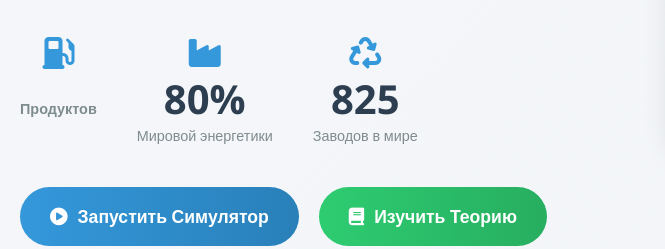
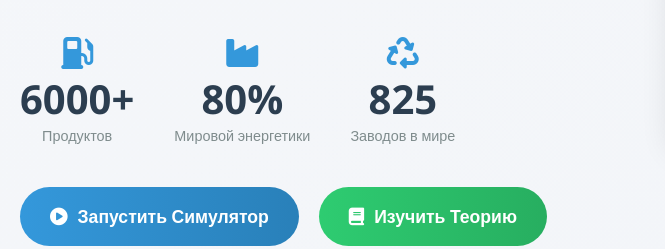
Before and after one commit to GaneevAmirHosting-dev/chemistry-oil, a plain HTML site: page index.html in a window 1280 px wide. Shown: the part 577-826 px from the top of the page, 0-665 px from the left. Drawn offline with nearby package versions, Linux system fonts and the light colour scheme; grey boxes are pictures that could not be loaded.

Commit message:
Update index.html

```diff
--- a/index.html
+++ b/index.html
@@ -40,7 +40,7 @@
             <div class="hero-stats">
                 <div class="stat">
                     <i class="fas fa-gas-pump"></i>
-                    <span class="stat-number"6000+</span>
+                    <span class="stat-number">6000+</span>
                     <span class="stat-label">Продуктов</span>
                 </div>
                 <div class="stat">
```
